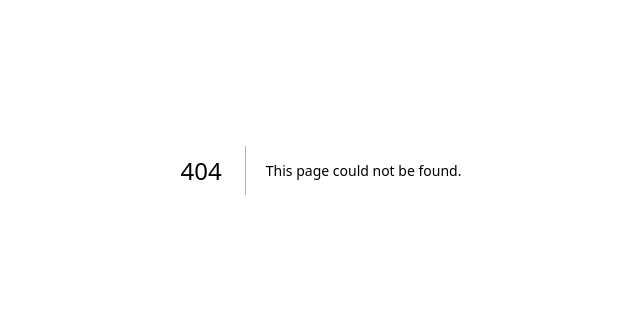
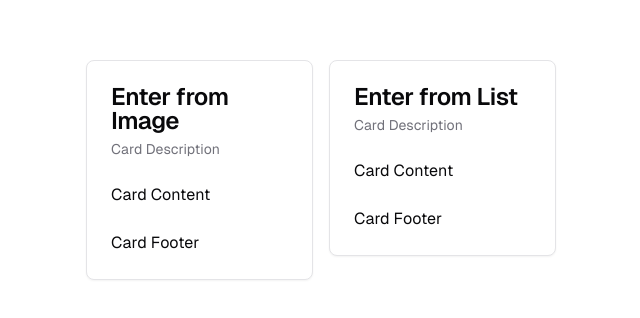
Before and after one commit to peicasey/carried-on, a Next.js app: page /select in a window 1280 px wide. Before the commit this address had no page. Shown: the part 230-548 px from the top of the page, without its empty margins (319-959 px from the left). Built offline with nearby package versions, Linux system fonts and the light colour scheme.

Commit message:
basic selection page

```diff
--- /dev/null
+++ b/app/select/page.tsx
@@ -0,0 +1,46 @@
+import {
+  Card,
+  CardContent,
+  CardDescription,
+  CardFooter,
+  CardHeader,
+  CardTitle,
+} from "@/components/ui/card";
+import Link from "next/link";
+
+export default function Page() {
+  return (
+    <div className="flex min-h-[100vh] justify-center items-center">
+      <div className="flex gap-4 justify-between">
+        <Link href={"/scan"} className="w-full h-full">
+          <Card className="hover:shadow-md druration-500">
+            <CardHeader>
+              <CardTitle>Enter from Image</CardTitle>
+              <CardDescription>Card Description</CardDescription>
+            </CardHeader>
+            <CardContent>
+              <p>Card Content</p>
+            </CardContent>
+            <CardFooter>
+              <p>Card Footer</p>
+            </CardFooter>
+          </Card>
+        </Link>
+        <Link href={"/list"} className="w-full h-full">
+          <Card className="hover:shadow-md druration-500">
+            <CardHeader>
+              <CardTitle>Enter from List</CardTitle>
+              <CardDescription>Card Description</CardDescription>
+            </CardHeader>
+            <CardContent>
+              <p>Card Content</p>
+            </CardContent>
+            <CardFooter>
+              <p>Card Footer</p>
+            </CardFooter>
+          </Card>
+        </Link>
+      </div>
+    </div>
+  );
+}
```
